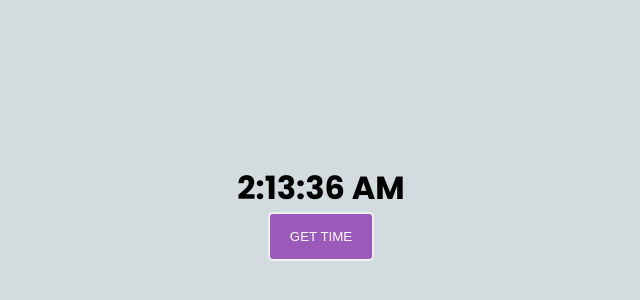
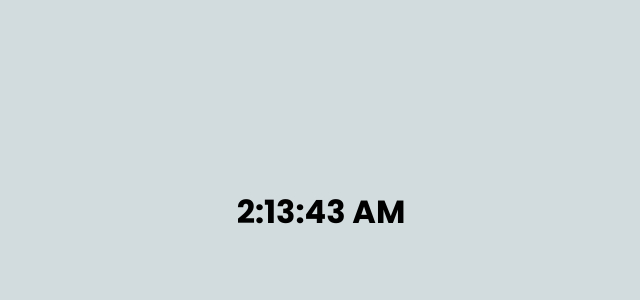
Before and after one commit to AmirAliLiaqat/react-app, a React (Create React App) app: page / in a window 1280 px wide. Shown: the part 188-488 px from the top of the page, without its empty margins (319-959 px from the left). Built offline with nearby package versions, Linux system fonts and the light colour scheme; a web font is replaced by a local one.

Commit message:
Create auto time update project with useState hook

```diff
--- a/src/App.js
+++ b/src/App.js
@@ -9,10 +9,10 @@ const App = () => {
         let newUpdateTime = new Date().toLocaleTimeString();
         setTime(newUpdateTime);
     }
+    setInterval(updateTime,1000);
     return(
         <>
             <h1>{newTime}</h1>
-            <button onClick={updateTime}>Get Time</button>
         </>
     );
 }
```
